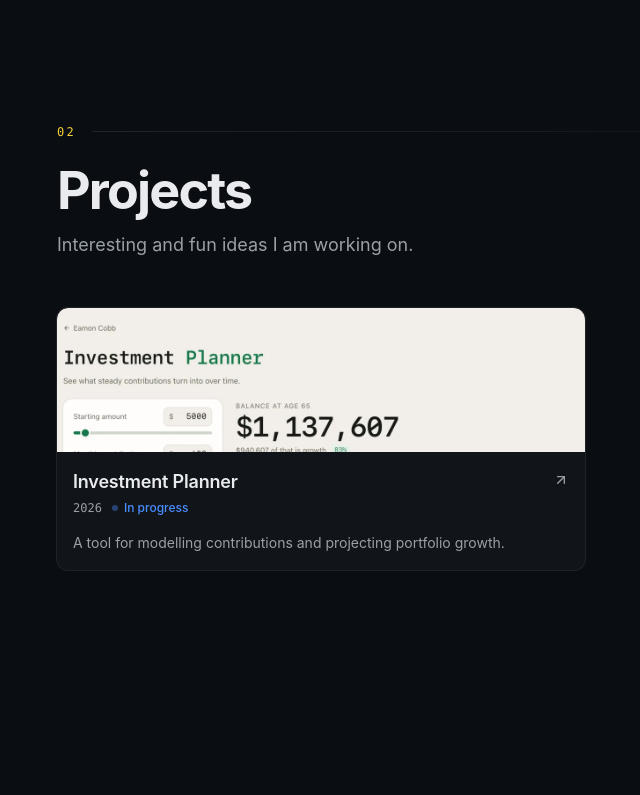
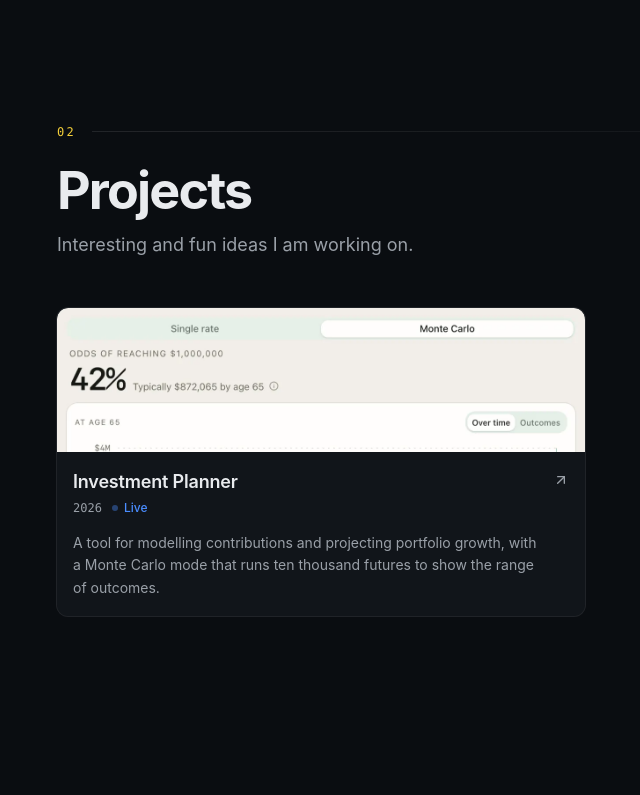
Before and after one commit to eamoncobb03/portfolio-website, a React (Vite) app: page / in a window 1280 px wide. Shown: the part 1616-2411 px from the top of the page, without its empty margins (47-687 px from the left). Built offline with nearby package versions, Linux system fonts and the light colour scheme.

Commit message:
Update planner preview and mark it live

```diff
--- a/src/content.js
+++ b/src/content.js
@@ -72,7 +72,7 @@ export const skillGroups = [
 //   {
 //     title: 'Investment Planner',
 //     year: '2026',
-//     status: 'In progress',          // omit once it's done
+//     status: 'Live',                 // or 'In progress'; omit for neither
 //     blurb: 'One or two lines on what it does and what you built.',
 //     tags: ['Python', 'PostgreSQL'],
 //     href: '/investmentplanner/',    // omit and the card is not a link
@@ -85,9 +85,10 @@ export const projects = {
     {
       title: 'Investment Planner',
       year: '2026',
-      status: 'In progress',
+      status: 'Live',
       current: true,
-      blurb: 'A tool for modelling contributions and projecting portfolio growth.',
+      blurb:
+        'A tool for modelling contributions and projecting portfolio growth, with a Monte Carlo mode that runs ten thousand futures to show the range of outcomes.',
       href: '/investmentplanner/',
       preview: investmentPlannerPreview,
     },
```
Also changed, not shown: src/assets/investment-planner-preview.webp.
